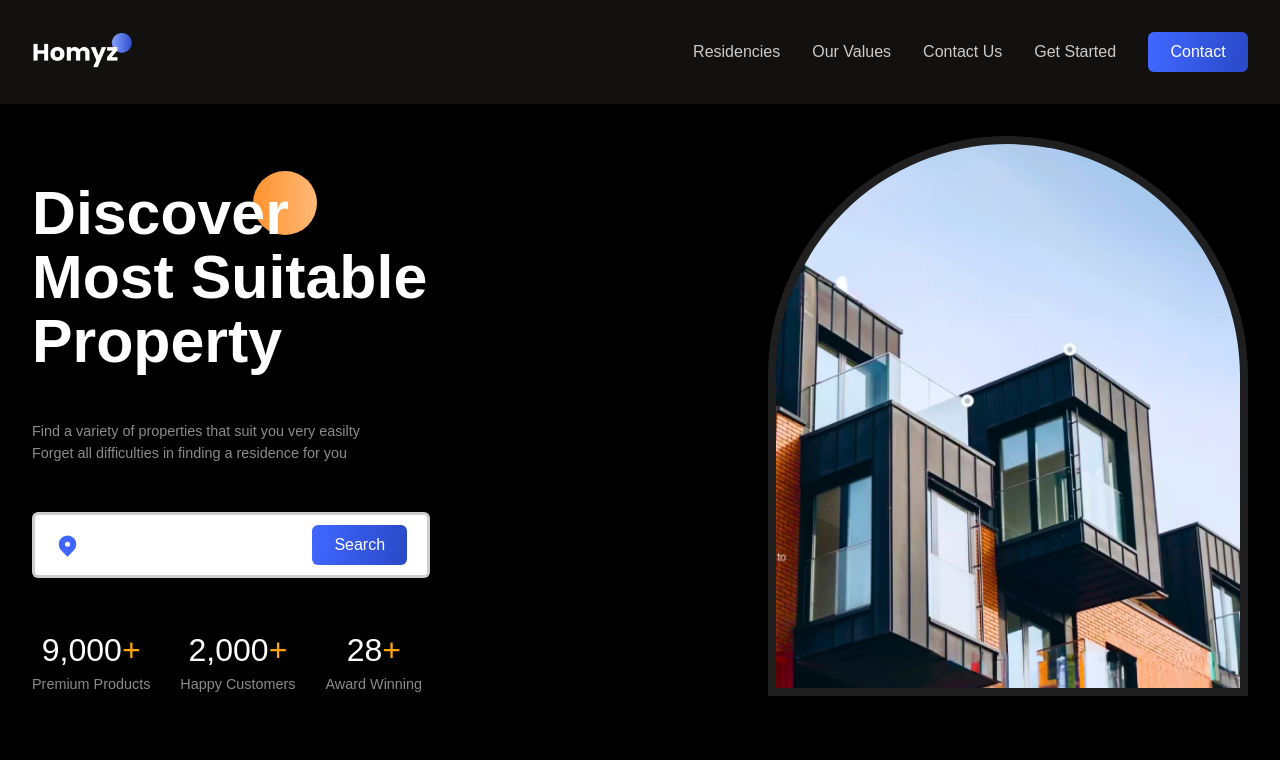
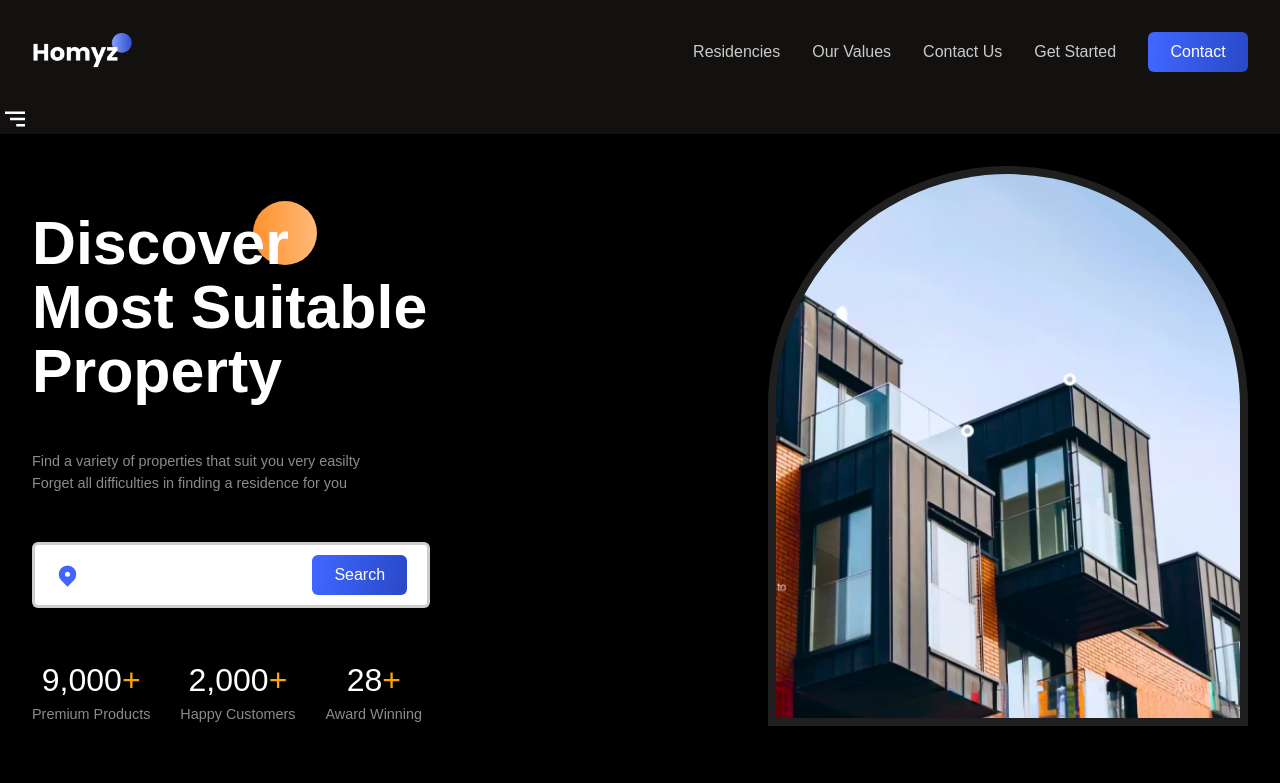
Before and after one commit to samirzjadhav/react-ecommerce-web, a Next.js app: page / in a window 1280 px wide. Shown: the top 783 px of the page. Built offline with nearby package versions, Linux system fonts and the light colour scheme.

Commit message:
feat: added icons

```diff
--- a/src/pages/header/header.js
+++ b/src/pages/header/header.js
@@ -1,5 +1,6 @@
 import React from "react";
 import styles from "./styles.module.css";
+import { BiMenuAltRight } from "react-icons/bi";
 const header = () => {
   return (
     <section className={styles.hWrapper}>
@@ -15,6 +16,9 @@ const header = () => {
           </button>
         </div>
       </div>
+      <div className="menu-icon">
+        <BiMenuAltRight size={30} />
+      </div>
     </section>
   );
 };
```
Also changed, not shown: src/styles/globals.css (line endings or trailing spaces).
